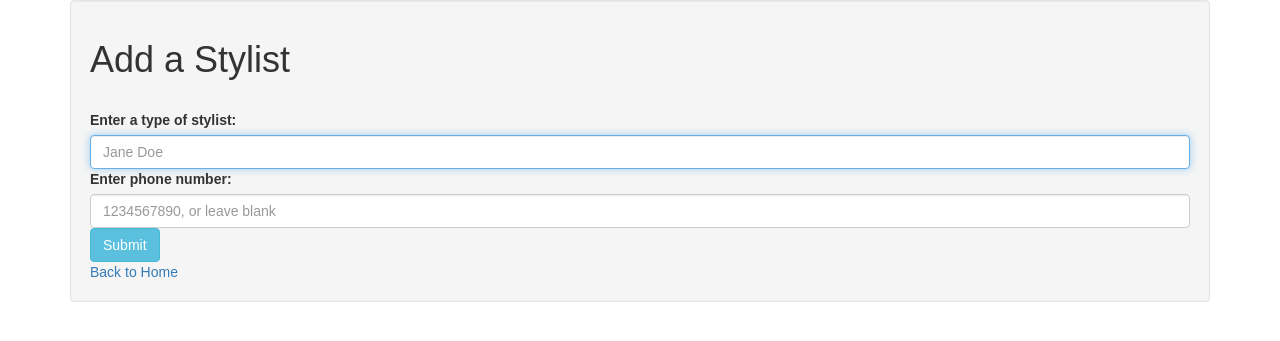
After one commit to kbordon/hairsalon-home, an ASP.NET Core app: template HairSalon/Views/Home/StylistForm.cshtml in a window 1280 px wide. The commit adds this page. Shown: the top 341 px of the page. Run offline with ASP.NET Core 8, Linux system fonts and the light colour scheme; the template is opened without the code that fills it, so the values that code supplies are empty; some libraries are stand-ins or nearby versions.

Commit message:
Start views, and controller.

```diff
--- /dev/null
+++ b/HairSalon/Views/Home/StylistForm.cshtml
@@ -0,0 +1,16 @@
+@{
+  Layout = "_Layout";
+}
+<div class="well well-body">
+  <h1>Add a Stylist</h1>
+  <br>
+  <form action="/stylists/new" method="post">
+    <label class="custom-label" for="stylist-name">Enter a type of stylist:</label>
+    <input type="text" class="form-control" name="stylist-name" id="stylist-name" placeholder="Jane Doe" required autofocus>
+    <label class="custom-label" for="stylist-phone">Enter phone number:</label>
+    <input type="text" class="form-control" phone="stylist-phone" id="stylist-phone" required pattern=".{0}|.{10}" placeholder="1234567890, or leave blank">
+    <button class="btn btn-info" type="submit">Submit</button>
+  </form>
+
+<a class="other-link" href="/">Back to Home</a>
+</div>
```
Also changed, not shown: HairSalon/Controllers/HomeController.cs (+13 -0 lines), HairSalon/Views/Home/Index.cshtml (+12 -0 lines), HairSalon/Views/Home/Stylists.cshtml (added, +25 -0 lines).
